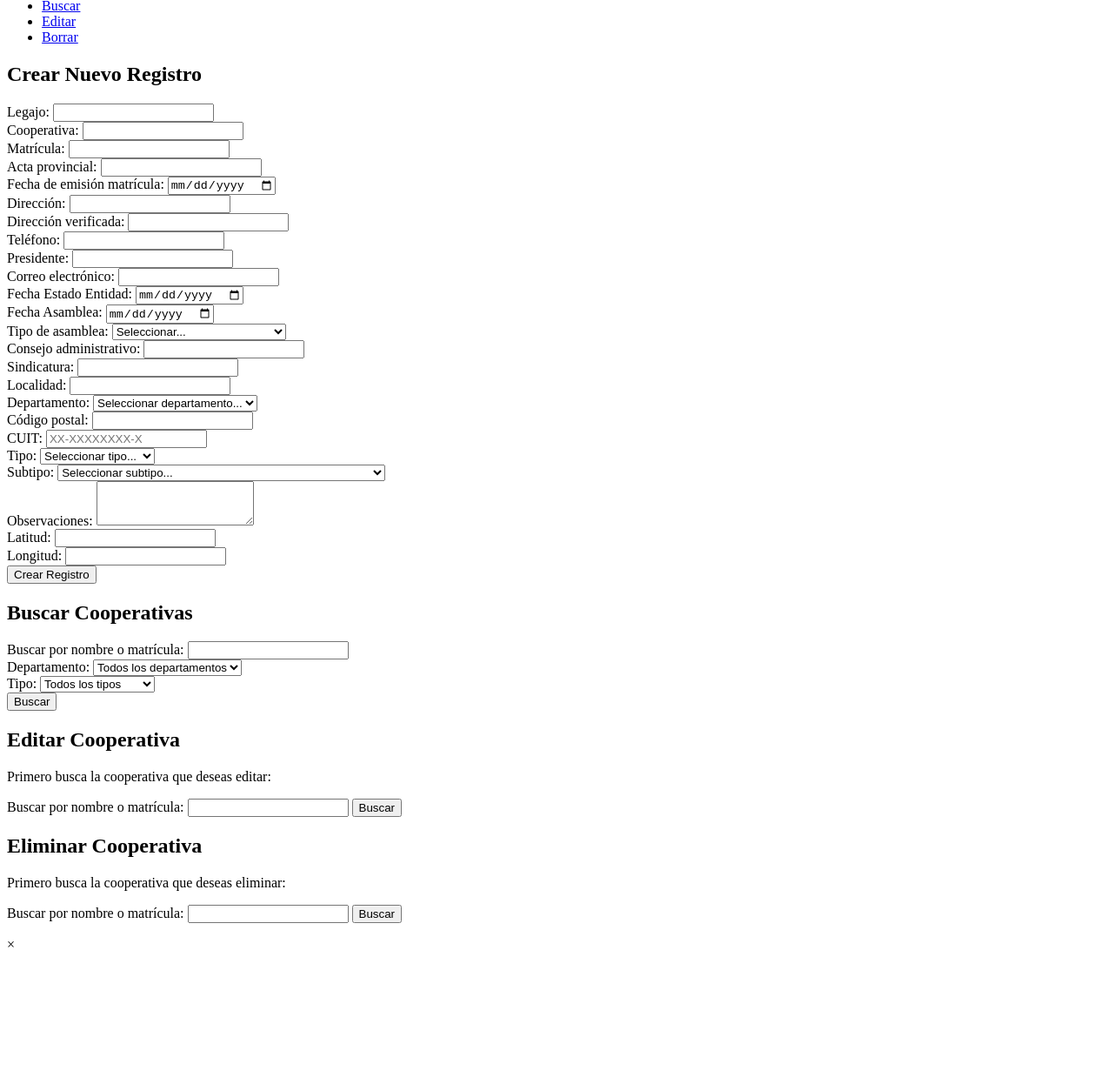
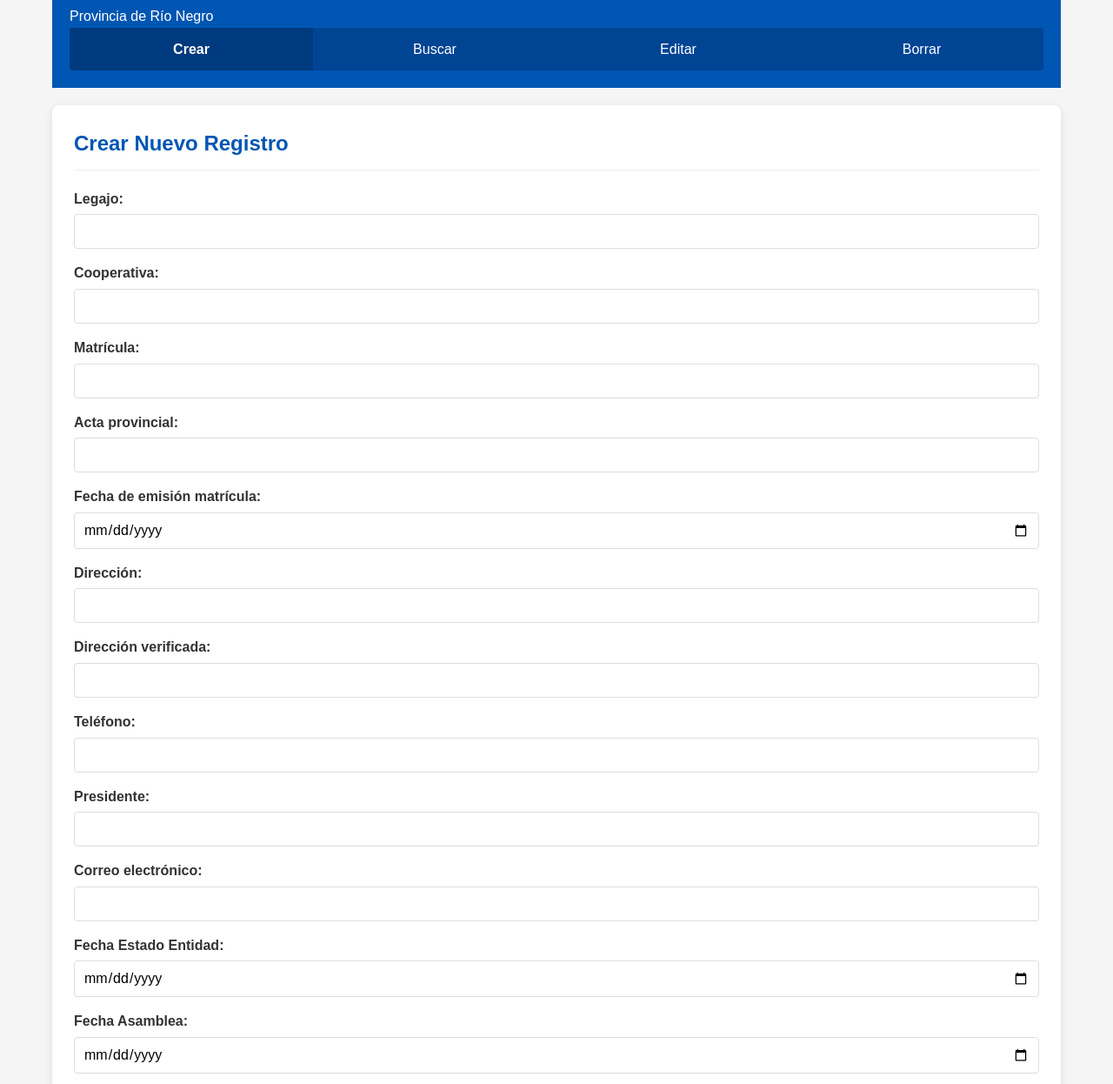
Before and after one commit to riodata/RioNegroSupabase, a website: page index.html in a window 1280 px wide. Shown: the part 100-1346 px from the top of the page at 87% size. Before the commit the page ends 1203 px from the top, so only its background shows below. Drawn offline with nearby package versions, Linux system fonts and the light colour scheme.

Commit message:
Update index.html

```diff
--- a/index.html
+++ b/index.html
@@ -4,14 +4,15 @@
     <meta charset="UTF-8">
     <meta name="viewport" content="width=device-width, initial-scale=1.0">
     <title>Sistema de Cooperativas de Río Negro</title>
-    <link rel="stylesheet" href="styles.css">
+    <link rel="stylesheet" href="style.css">
     <!-- Supabase JS CDN -->
     <script src="https://cdn.jsdelivr.net/npm/@supabase/supabase-js@2"></script>
 </head>
 <body>
     <div class="container">
-        <header>
+        <header class="header">
             <h1>Sistema de Gestión de Cooperativas</h1>
+            <p>Provincia de Río Negro</p>
             <nav>
                 <ul class="tabs">
                     <li><a href="#create" class="tab active">Crear</a></li>
@@ -22,7 +23,7 @@
             </nav>
         </header>
 
-        <main>
+        <main class="content">
             <div id="create" class="tab-content active">
                 <h2>Crear Nuevo Registro</h2>
                 <form id="createForm">
@@ -180,18 +181,20 @@
                     <label for="Longitud">Longitud:</label>
                     <input type="text" id="Longitud" name="Longitud">
                   </div>
-                  <button type="submit" class="btn">Crear Registro</button>
+                  <button type="submit" class="btn btn-success">Crear Registro</button>
                 </form>
             </div>
 
             <div id="search" class="tab-content">
                 <h2>Buscar Cooperativas</h2>
+                <div class="search-container">
                     <form id="searchForm">
-                    <div class="form-group">
+                        <div class="search-row">
+                            <div class="search-field">
                                 <label for="searchTerm">Buscar por nombre o matrícula:</label>
                                 <input type="text" id="searchTerm" name="searchTerm">
                             </div>
-                    <div class="form-group">
+                            <div class="search-dropdown">
                                 <label for="searchDepartamento">Departamento:</label>
                                 <select id="searchDepartamento" name="searchDepartamento">
                                     <option value="">Todos los departamentos</option>
@@ -210,7 +213,7 @@
                                     <option value="25 de Mayo">25 de Mayo</option>
                                 </select>
                             </div>
-                    <div class="form-group">
+                            <div class="search-dropdown">
                                 <label for="searchTipo">Tipo:</label>
                                 <select id="searchTipo" name="searchTipo">
                                     <option value="">Todos los tipos</option>
@@ -229,8 +232,10 @@
                                     <option value="Vivienda">Vivienda</option>
                                 </select>
                             </div>
+                        </div>
                         <button type="submit" class="btn">Buscar</button>
                     </form>
+                </div>
                 <div id="searchResults" class="results-container">
                     <!-- Aquí se mostrarán los resultados de búsqueda -->
                 </div>
@@ -238,7 +243,7 @@
 
             <div id="edit" class="tab-content">
                 <h2>Editar Cooperativa</h2>
-                <div class="search-first">
+                <div class="search-container">
                     <p>Primero busca la cooperativa que deseas editar:</p>
                     <form id="editSearchForm">
                         <div class="form-group">
@@ -258,7 +263,7 @@
 
             <div id="delete" class="tab-content">
                 <h2>Eliminar Cooperativa</h2>
-                <div class="search-first">
+                <div class="search-container">
                     <p>Primero busca la cooperativa que deseas eliminar:</p>
                     <form id="deleteSearchForm">
                         <div class="form-group">
```
Lines whose indentation alone changed are shown as unchanged.
